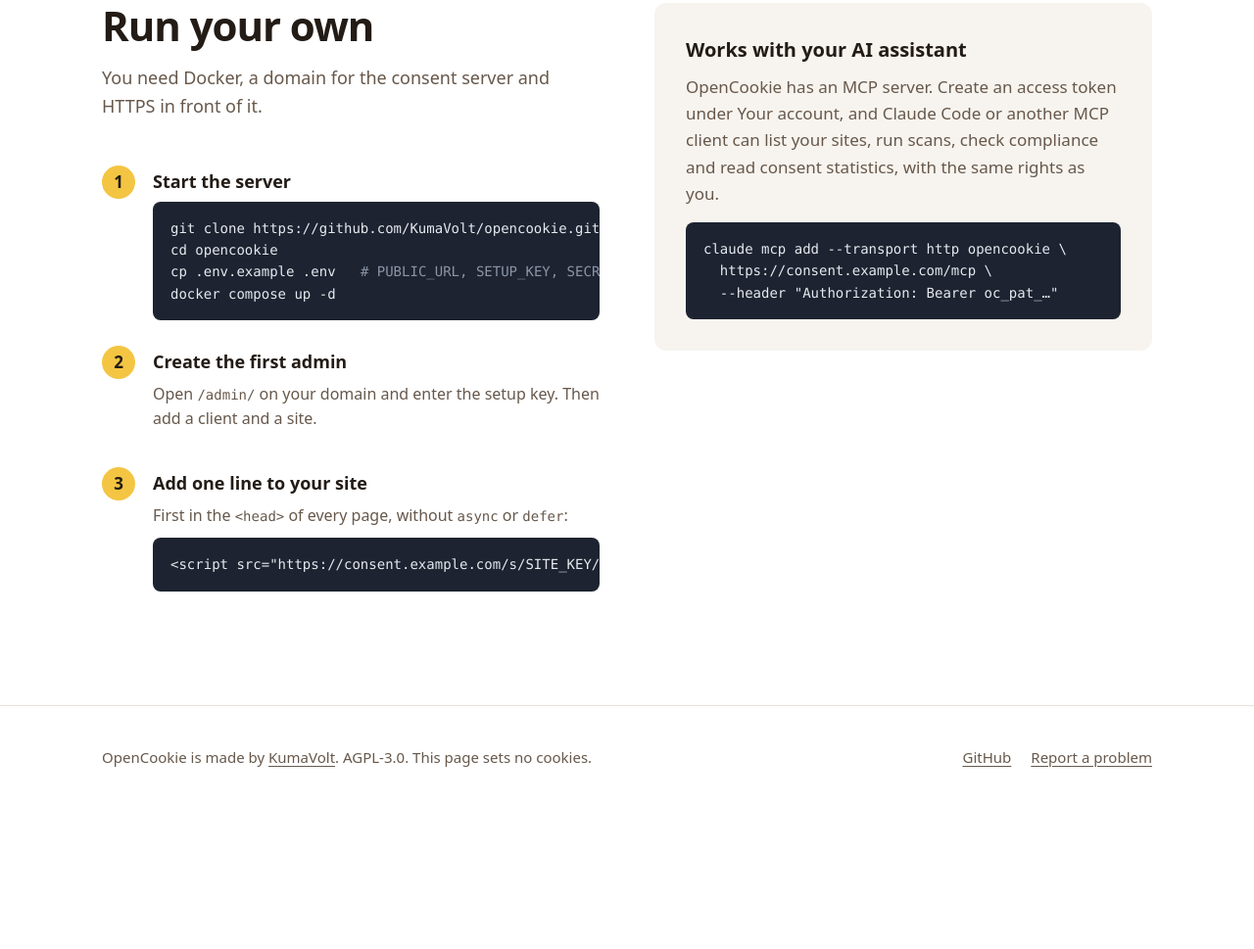
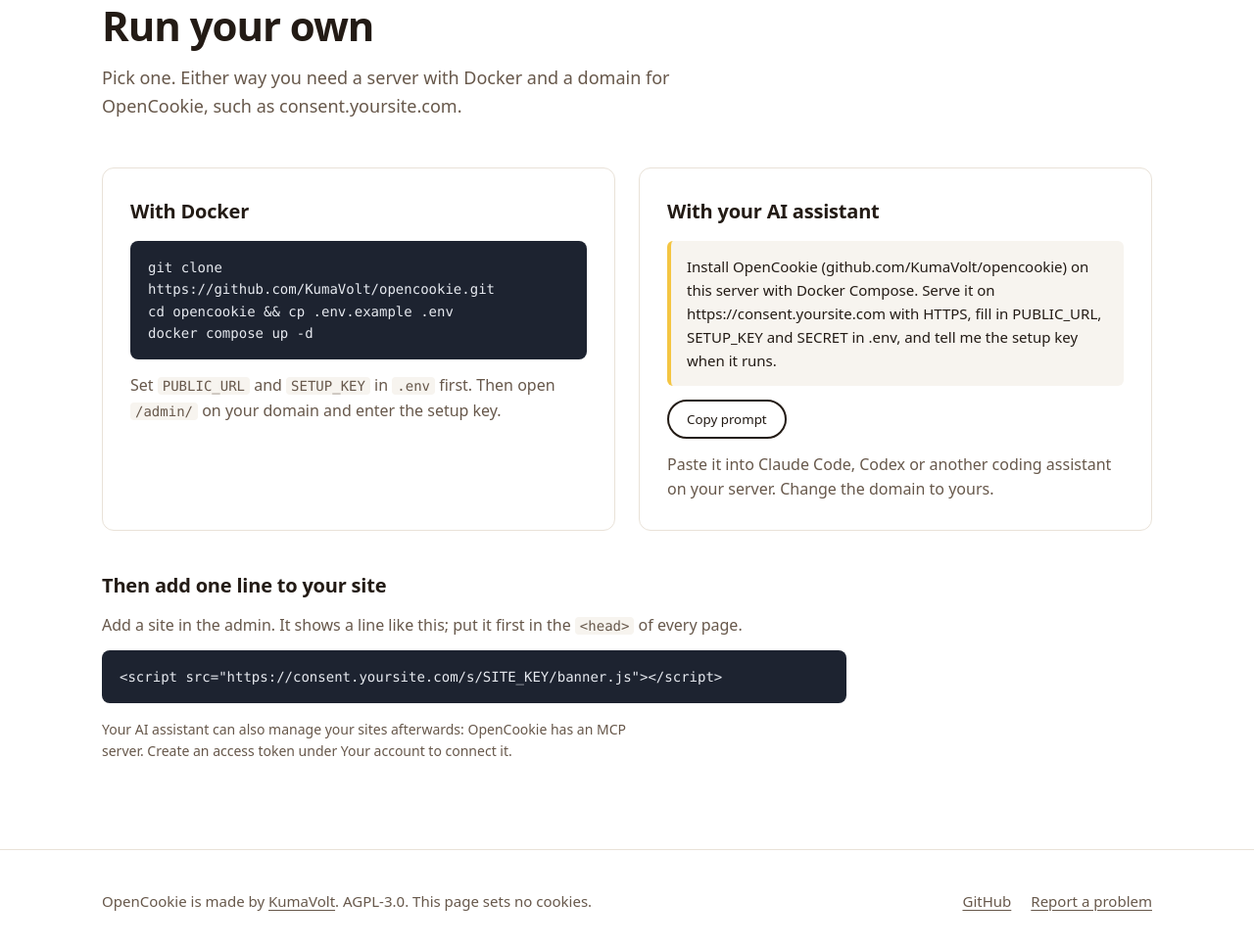
Before and after one commit to KumaVolt/opencookie, a website: page site/index.html in a window 1280 px wide. Shown: the part 3377-4346 px from the top of the page at 98% size. Before the commit the page ends 4218 px from the top, so only its background shows below. Drawn offline with Linux system fonts and the light colour scheme.

Commit message:
Homepage: simpler install section with Docker or an AI assistant
Two options side by side: three Docker commands, or a prompt to paste
into a coding assistant. The site snippet follows once; the MCP server is
a single note. Long code lines wrap instead of being cut off.

Co-Authored-By: Claude Opus 5.5 <noreply@anthropic.com>

```diff
--- a/site/index.html
+++ b/site/index.html
@@ -139,13 +139,25 @@
     .mcp h3 { margin: 0 0 8px; font-size: 20px; }
     .mcp p { color: var(--muted); margin: 0 0 16px; }
 
+    .options { display: grid; grid-template-columns: 1fr 1fr; gap: 24px; }
+    .option { border: 1px solid var(--line); border-radius: 12px; padding: 28px; min-width: 0; display: flex; flex-direction: column; gap: 14px; }
+    .option h3, .then h3 { margin: 0; font-size: 20px; letter-spacing: -0.01em; }
+    .option p, .then p { margin: 0; color: var(--muted); font-size: 16px; }
+    .option code, .then p code { background: var(--panel); padding: 1px 5px; border-radius: 4px; font-size: 14px; }
+    .option pre code, .then pre code { background: none; padding: 0; font-size: 14px; }
+    .option .prompt { background: var(--panel); color: var(--ink); border-left: 4px solid var(--biscuit); border-radius: 6px; padding: 14px 16px; font-size: 15px; }
+    .copy { align-self: flex-start; height: 40px; padding: 0 18px; border-radius: 999px; border: 2px solid var(--ink); background: transparent; color: var(--ink); font: 600 15px/1 inherit; font-family: inherit; cursor: pointer; }
+    .copy:hover { background: var(--panel); }
+    .then { margin-top: 40px; display: flex; flex-direction: column; gap: 12px; max-width: 760px; }
+    .then .note { margin-top: 4px; font-size: 14px; }
+    pre { white-space: pre-wrap; overflow-wrap: anywhere; }
     footer { border-top: 1px solid var(--line); padding: 40px 0 56px; color: var(--muted); font-size: 15px; }
     footer .wrap { display: flex; gap: 24px; justify-content: space-between; flex-wrap: wrap; }
     footer nav { display: flex; gap: 20px; flex-wrap: wrap; }
 
     @media (max-width: 880px) {
       .hero { padding: 48px 0 64px; }
-      .hero .wrap, .split { grid-template-columns: 1fr; gap: 40px; }
+      .hero .wrap, .split, .options { grid-template-columns: 1fr; gap: 40px; }
       .receipt { transform: none; }
       .features { grid-template-columns: 1fr 1fr; }
       section { padding: 64px 0; }
@@ -255,37 +267,29 @@
     </section>
 
     <section id="install">
-      <div class="wrap split">
-        <div>
-          <h2 class="title">Run your own</h2>
-          <p class="intro">You need Docker, a domain for the consent server and HTTPS in front of it.</p>
-          <ol class="steps">
-            <li>
-              <h3>Start the server</h3>
-              <pre><code>git clone https://github.com/KumaVolt/opencookie.git
-cd opencookie
-cp .env.example .env   <span class="c"># PUBLIC_URL, SETUP_KEY, SECRET</span>
+      <div class="wrap">
+        <h2 class="title">Run your own</h2>
+        <p class="intro">Pick one. Either way you need a server with Docker and a domain for OpenCookie, such as consent.yoursite.com.</p>
+        <div class="options">
+          <div class="option">
+            <h3>With Docker</h3>
+            <pre><code>git clone https://github.com/KumaVolt/opencookie.git
+cd opencookie && cp .env.example .env
 docker compose up -d</code></pre>
-            </li>
-            <li>
-              <h3>Create the first admin</h3>
-              <p>Open <code>/admin/</code> on your domain and enter the setup key. Then add a client and a site.</p>
-            </li>
-            <li>
-              <h3>Add one line to your site</h3>
-              <p>First in the <code>&lt;head&gt;</code> of every page, without <code>async</code> or <code>defer</code>:</p>
-              <pre><code>&lt;script src="https://consent.example.com/s/SITE_KEY/banner.js"&gt;&lt;/script&gt;</code></pre>
-            </li>
-          </ol>
+            <p>Set <code>PUBLIC_URL</code> and <code>SETUP_KEY</code> in <code>.env</code> first. Then open <code>/admin/</code> on your domain and enter the setup key.</p>
+          </div>
+          <div class="option">
+            <h3>With your AI assistant</h3>
+            <p class="prompt" id="ai-prompt">Install OpenCookie (github.com/KumaVolt/opencookie) on this server with Docker Compose. Serve it on https://consent.yoursite.com with HTTPS, fill in PUBLIC_URL, SETUP_KEY and SECRET in .env, and tell me the setup key when it runs.</p>
+            <button class="copy" type="button" data-copy="ai-prompt">Copy prompt</button>
+            <p>Paste it into Claude Code, Codex or another coding assistant on your server. Change the domain to yours.</p>
+          </div>
         </div>
-        <div>
-          <div class="mcp">
-            <h3>Works with your AI assistant</h3>
-            <p>OpenCookie has an MCP server. Create an access token under Your account, and Claude Code or another MCP client can list your sites, run scans, check compliance and read consent statistics, with the same rights as you.</p>
-            <pre><code>claude mcp add --transport http opencookie \
-  https://consent.example.com/mcp \
-  --header "Authorization: Bearer oc_pat_…"</code></pre>
-          </div>
+        <div class="then">
+          <h3>Then add one line to your site</h3>
+          <p>Add a site in the admin. It shows a line like this; put it first in the <code>&lt;head&gt;</code> of every page.</p>
+          <pre><code>&lt;script src="https://consent.yoursite.com/s/SITE_KEY/banner.js"&gt;&lt;/script&gt;</code></pre>
+          <p class="note">Your AI assistant can also manage your sites afterwards: OpenCookie has an MCP server. Create an access token under Your account to connect it.</p>
         </div>
       </div>
     </section>
@@ -300,5 +304,13 @@ docker compose up -d</code></pre>
       </nav>
     </div>
   </footer>
+  <script>
+    document.querySelectorAll('[data-copy]').forEach(function (b) {
+      b.addEventListener('click', function () {
+        var t = document.getElementById(b.getAttribute('data-copy')).textContent;
+        (navigator.clipboard ? navigator.clipboard.writeText(t) : Promise.reject()).then(function () { b.textContent = 'Copied'; }, function () { b.textContent = 'Select the text to copy'; });
+      });
+    });
+  </script>
 </body>
 </html>
```
